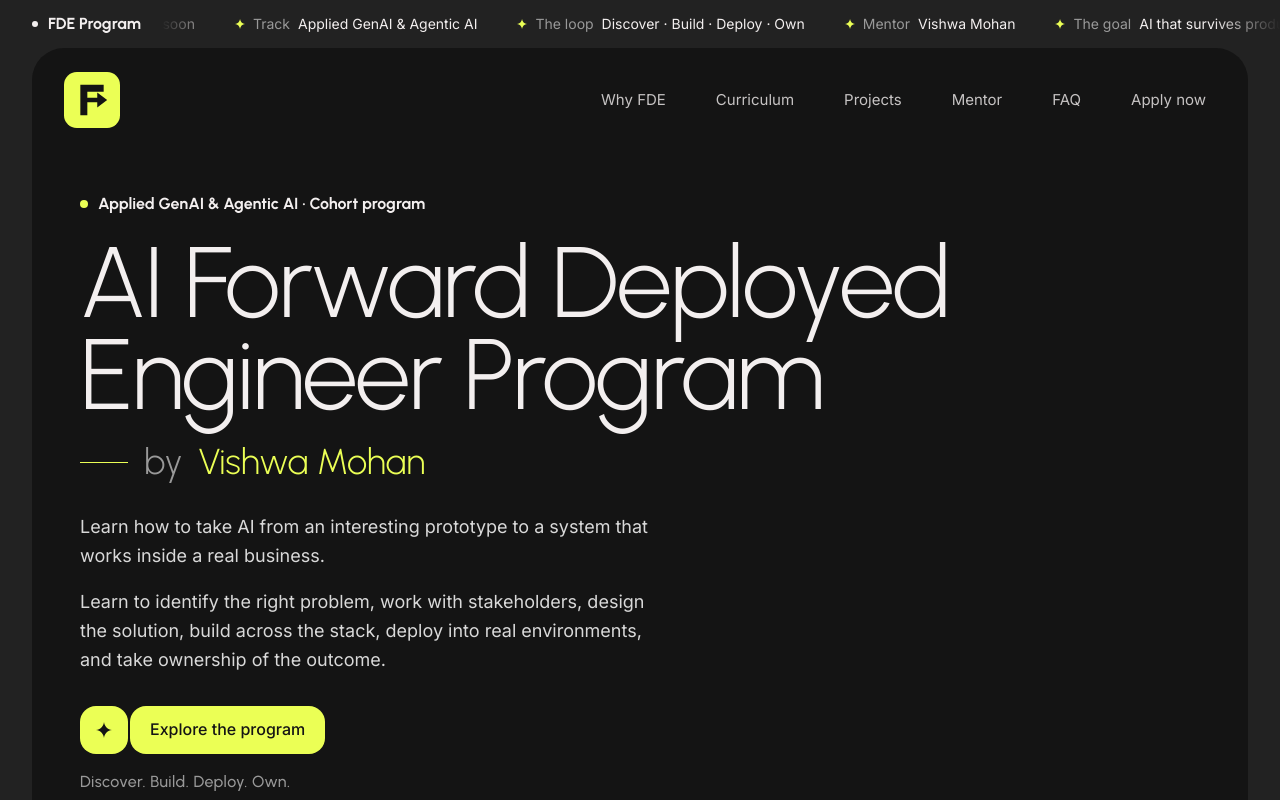
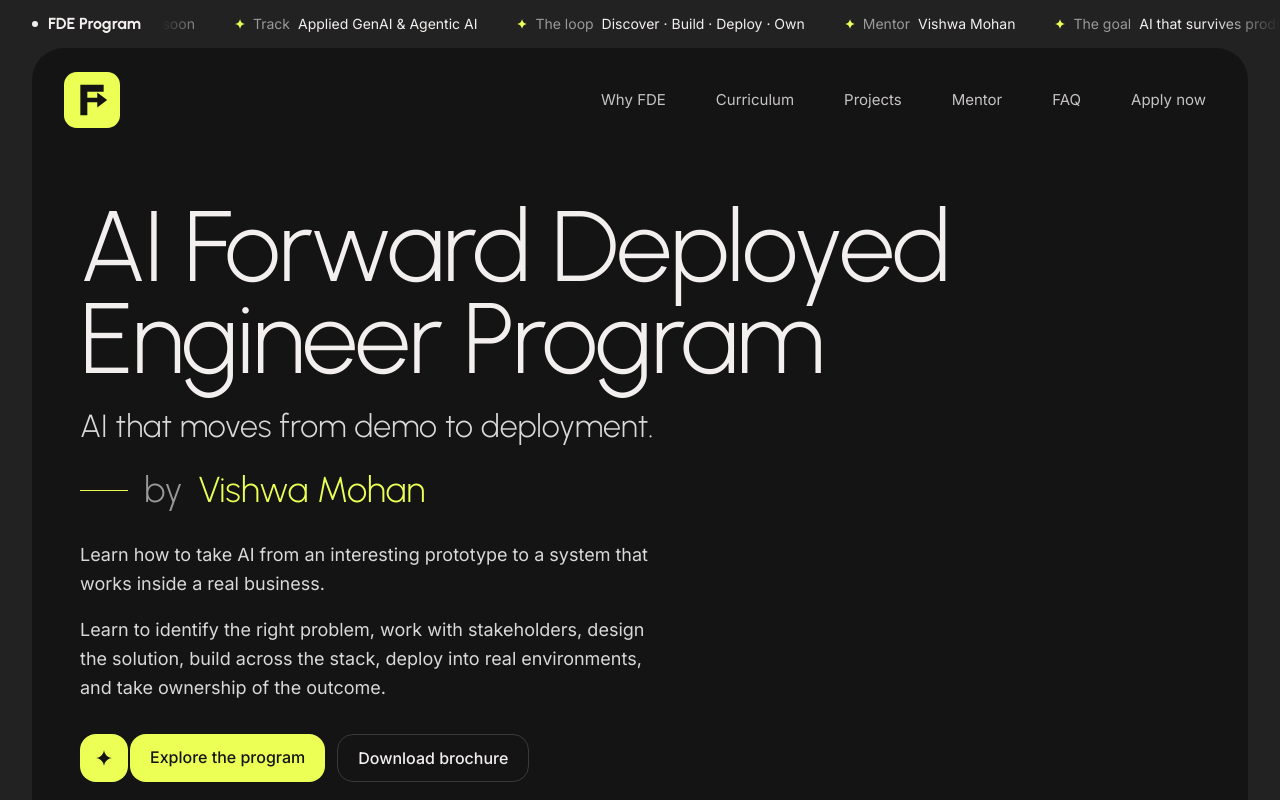
Before and after one commit to Deepak-ugsot/FDE_Landing_Page, a Next.js app: page / in a window 1280 px wide. Shown: the top 800 px of the page. Built offline with nearby package versions, Linux system fonts and the light colour scheme.

Commit message:
Update Hero component to enhance content and layout. Replace existing program focus text with a new descriptive tagline and add a brochure download link for improved user engagement. Adjust heading margins for better visual hierarchy.

```diff
--- a/src/components/sections/Hero.tsx
+++ b/src/components/sections/Hero.tsx
@@ -21,13 +21,11 @@
       <Nav />
 
       <div className="relative mx-auto max-w-[1328px] px-5 pt-6 sm:px-8 lg:px-12 lg:pt-10">
-        <p className="flex items-center gap-2.5 font-display text-sm font-bold sm:text-base">
-          <span className="size-2 rounded-full bg-accent" aria-hidden="true" />
-          {program.focus} · Cohort program
-        </p>
-
-        <h1 className="mt-5 font-display text-[clamp(2.9rem,8.4vw,6.25rem)] leading-[0.92] font-light tracking-[-0.02em]">
+        <h1 className="mt-2 font-display text-[clamp(2.9rem,8.4vw,6.25rem)] leading-[0.92] font-light tracking-[-0.02em]">
           AI Forward Deployed Engineer Program
+          <span className="mt-5 block text-[clamp(1.35rem,2.6vw,2rem)] leading-snug tracking-normal text-mist">
+            AI that moves from demo to deployment.
+          </span>
           <span className="mt-6 flex items-center gap-4 text-[clamp(1.5rem,3vw,2.25rem)] leading-none tracking-normal">
             <span className="h-px w-12 bg-accent" aria-hidden="true" />
             <span className="text-dim">by</span>
@@ -45,11 +43,13 @@
 
         <div className="mt-8 flex flex-wrap items-center gap-3">
           <CtaButton href={program.applyHref}>Explore the program</CtaButton>
+          <a
+            href={program.brochureHref}
+            className="inline-flex h-12 items-center rounded-2xl border border-ink-line px-5 text-base font-medium transition-colors hover:border-paper"
+          >
+            Download brochure
+          </a>
         </div>
-
-        <p className="mt-4 font-display text-sm font-medium tracking-wide text-dim sm:text-base">
-          Discover. Build. Deploy. Own.
-        </p>
 
         <HeroPanel />
 
```
